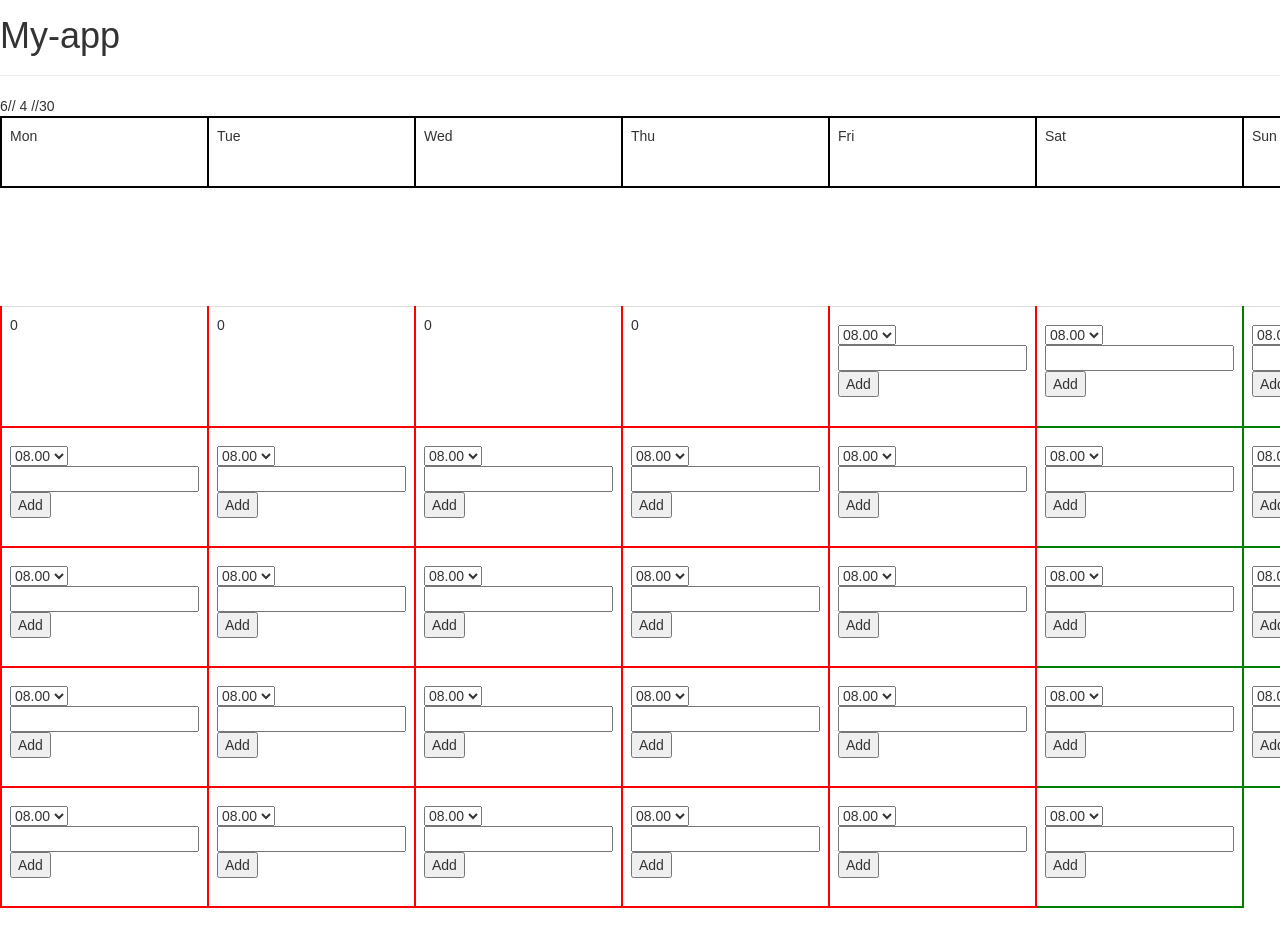
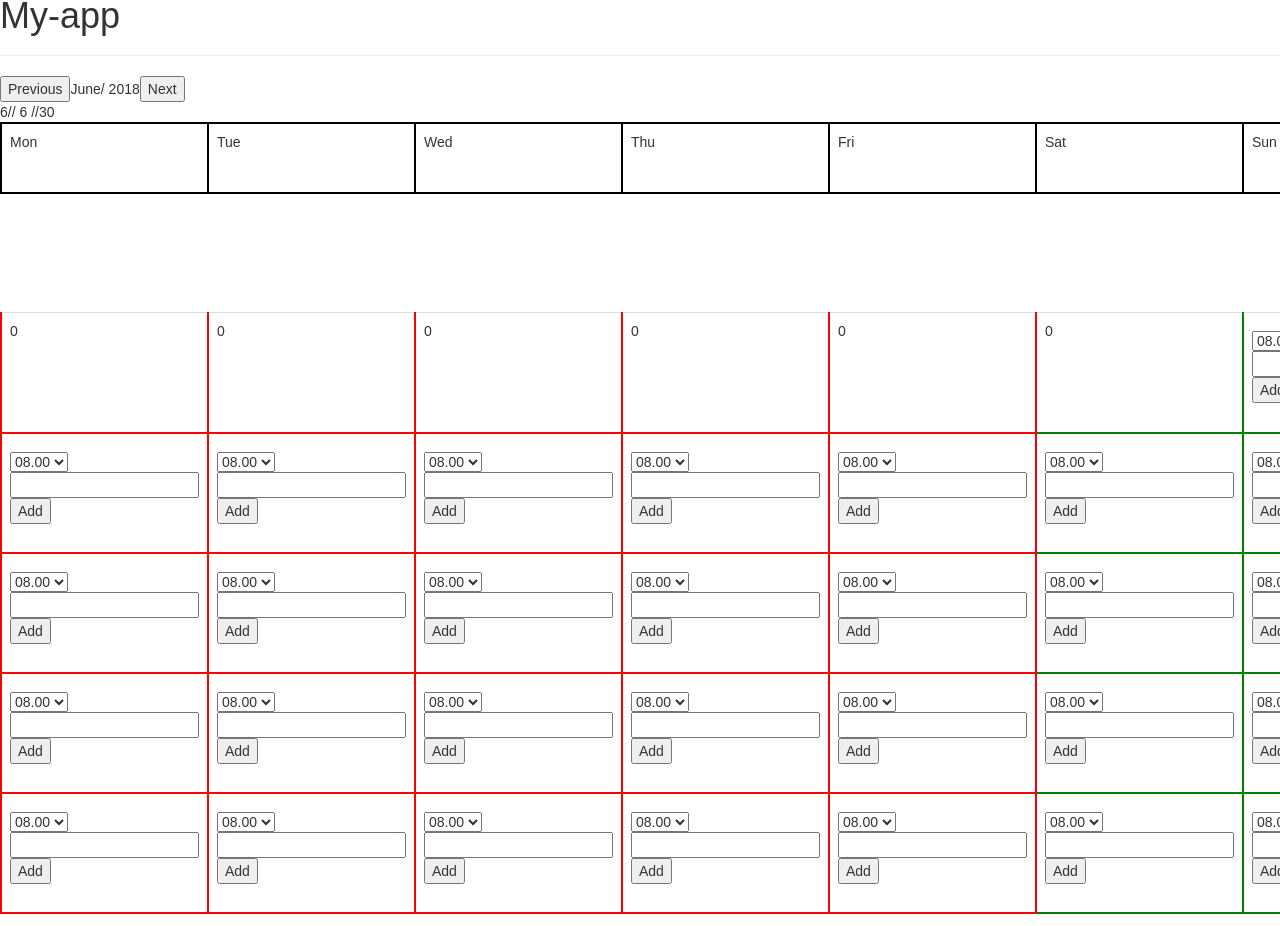
Before and after one commit to j-and/my-app, a React (Create React App) app: page / in a window 1280 px wide. Shown: the part 44-970 px from the top of the page. Built offline with nearby package versions, Linux system fonts and the light colour scheme.

Commit message:
Navigation through months works

```diff
--- a/src/App.js
+++ b/src/App.js
@@ -15,10 +15,10 @@ class App extends Component {
             isOpen: true,
             month: {
                 monthCount: new Date().getMonth() + 1,
-                monthStart: new Date(new Date().getYear(), new Date().getMonth() + 1, 0).getDay(),
-                daysInMonth: new Date(new Date().getYear(), new Date().getMonth() + 1, 0).getDate()
+                yearCount: new Date().getFullYear(),
+                monthStart: new Date(new Date().getFullYear(), new Date().getMonth() + 1, 0).getDay(),
+                daysInMonth: new Date(new Date().getFullYear(), new Date().getMonth() + 1, 0).getDate()
             },
-            currentMonth:new Date().getMonth()+1,
             weeksObject: {
                 nullWeekBeforeMonthStart: [],
                 firstWeekBeforeMonthStart: [],
@@ -40,7 +40,7 @@ class App extends Component {
         });
     }
 
-    updateMonthCount(value) {
+    updateMonthCount(month, year) {
         this.setState({
             weeksObject: {
                 nullWeekBeforeMonthStart: [],
@@ -52,23 +52,22 @@ class App extends Component {
                 fifthWeekInMonth: []
             },
             month: {
-                monthCount: value,
-                monthStart: new Date(new Date().getYear(), value, 0).getDay() - 1,
-                daysInMonth: new Date(new Date().getYear(), value, 0).getDate()
-            },
-            currentMonth:value
+                monthCount: month,
+                yearCount: year,
+                monthStart: new Date(year, month, 0).getDay() - 1,
+                daysInMonth: new Date(year, month, 0).getDate()
+            }
         })
     }
 
     render() {
-
         return (
             <div>
-               App= {this.state.currentMonth} //
                 <PageHeader>My-app</PageHeader>
+                <MonthNavigation updateMonthCount={this.updateMonthCount} currentMonth={this.state.month.monthCount}
+                                 currentYear={this.state.month.yearCount}/>
                 <MonthTable month={this.state.month} weeksObject={this.state.weeksObject}/>
                 <LoginForm show={this.state.isOpen}/>
-                <MonthNavigation updateMonthCount={this.updateMonthCount} currentMonth={this.state.currentMonth}/>
             </div>
         );
     }
--- a/src/MonthNavigation.js
+++ b/src/MonthNavigation.js
@@ -5,16 +5,23 @@ class MonthNavigation extends Component {
 
     constructor(props) {
         super(props);
-        this.state = {
-        };
+        this.state = {};
     }
 
     render() {
+        //alert('this.props.currentYear='+this.props.currentYear);
         return (
             <div >
-                Nav= {this.props.currentMonth}//
-                <button onClick={() => {this.props.updateMonthCount(this.props.currentMonth-1)}}>Previous</button>
-                <button onClick={() =>{ this.props.updateMonthCount(this.props.currentMonth+1)}}>Next</button>
+                <button
+                    onClick={() => {this.props.updateMonthCount(this.props.currentMonth==1 ? 12 : this.props.currentMonth-1,this.props.currentMonth==12 ? new Date().getFullYear()-1 : new Date().getFullYear())}}>
+                    Previous
+                </button>
+                {new Date(this.props.currentYear, this.props.currentMonth, 0).toLocaleString("en-us", {month: "long"})}
+                / {this.props.currentYear}
+                <button
+                    onClick={() =>{ this.props.updateMonthCount(this.props.currentMonth==12 ? 1 : this.props.currentMonth+1,this.props.currentMonth==12 ? new Date().getFullYear()+1 : new Date().getFullYear())}}>
+                    Next
+                </button>
             </div>
         );
     }
```
